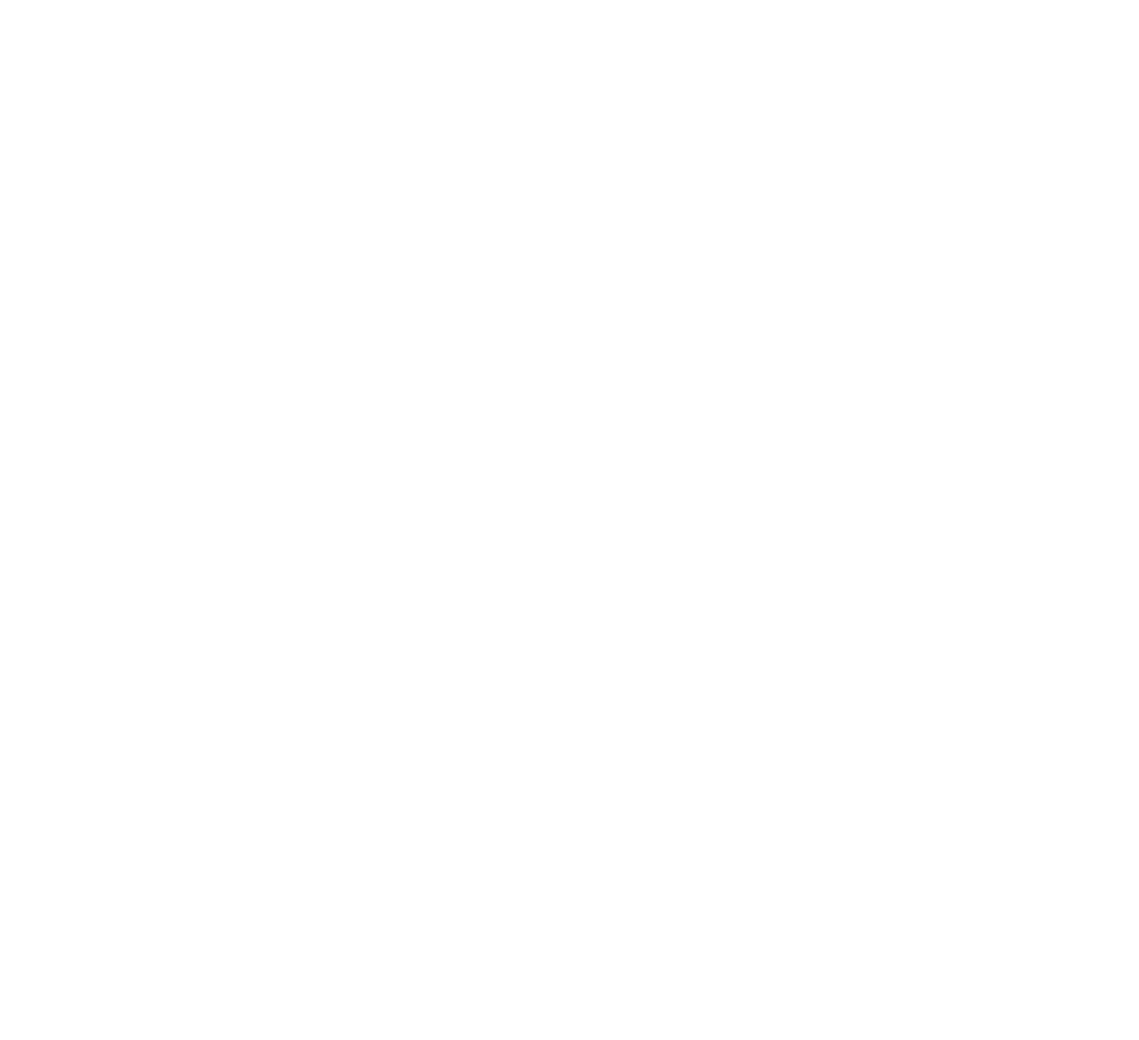
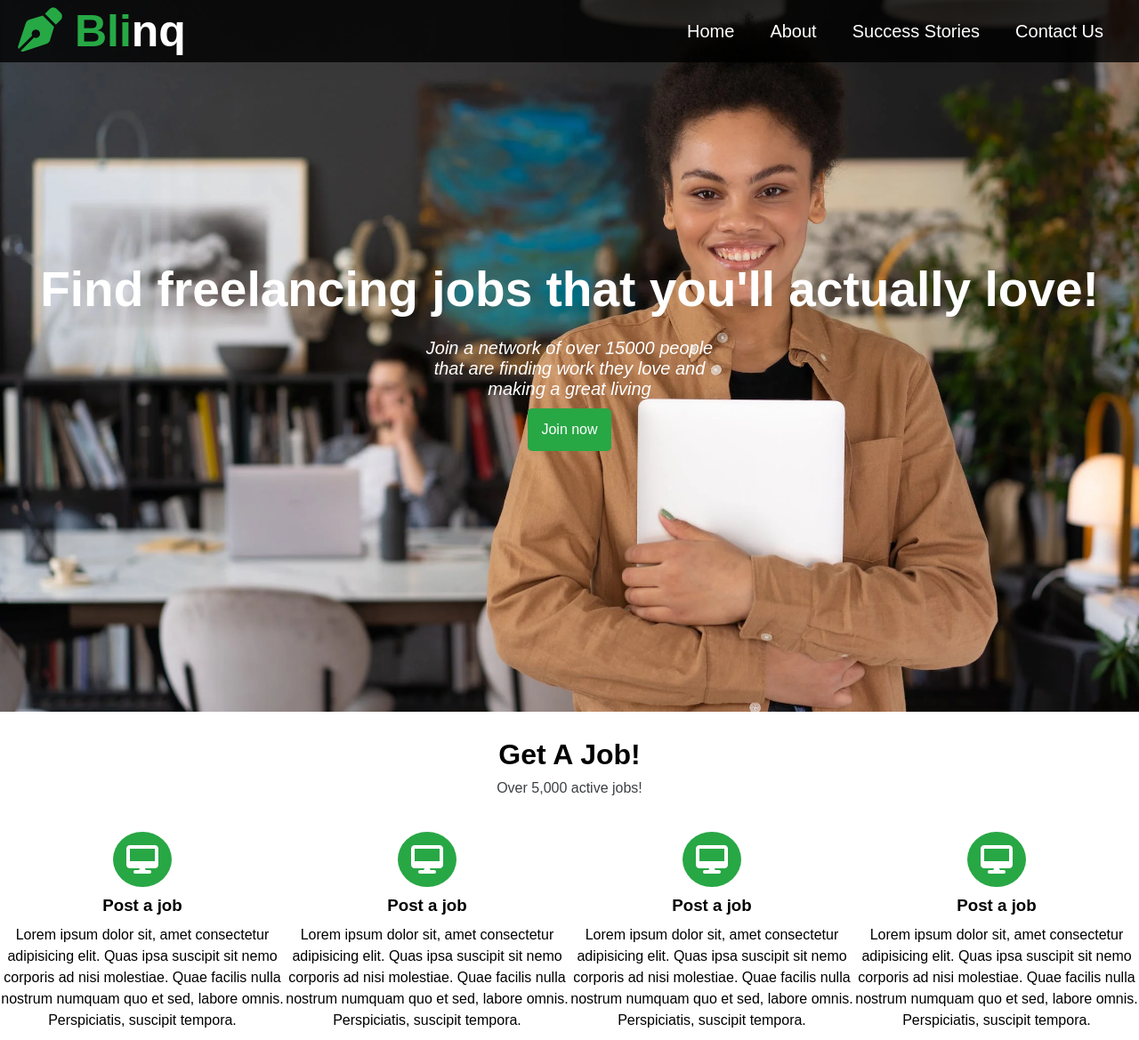
Before and after one commit to palakchawla30/freelancing, a plain HTML site: page index.html in a window 1280 px wide. Shown: the whole page at 89% size. Before the commit the page ends 800 px from the top, so only its background shows below. Drawn offline with Linux system fonts and the light colour scheme.

Commit message:
Freelancing website made

```diff
--- a/index.html
+++ b/index.html
@@ -3,11 +3,77 @@
 <head>
     <meta charset="UTF-8">
     <meta name="viewport" content="width=device-width, initial-scale=1.0">
-    <title>FReelancing Website</title>
+    <title>Freelancing Website</title>
+
     <link rel="stylesheet" href="style.css">
     <link rel="stylesheet" href="utilities.css">
+    <link rel="stylesheet" href="https://cdnjs.cloudflare.com/ajax/libs/font-awesome/6.5.1/css/all.min.css" integrity="sha512-DTOQO9RWCH3ppGqcWaEA1BIZOC6xxalwEsw9c2QQeAIftl+Vegovlnee1c9QX4TctnWMn13TZye+giMm8e2LwA==" crossorigin="anonymous" referrerpolicy="no-referrer" />
 </head>
 <body>
+    <!-- nav starts -->
+       <nav class="d-flex">
+        <h1>
+            <i class="fa-solid fa-pen-nib text-success"></i>
+            <span class="text-success">Bli</span>nq
+        </h1>
+
+        <div>
+            <ul class="d-flex">
+                <li><a href="">Home</a></li>
+                <li><a href="">About</a></li>
+                <li><a href="">Success Stories</a></li>
+                <li><a href="">Contact Us</a></li>
+            </ul>
+        </div>
+       </nav>
+    <!-- nav ends -->
+
+    <!-- hero starts -->
+    <div class="hero d-flex">
+        <h1>
+            Find freelancing jobs that you'll actually love!
+        </h1>
+        <p>
+            <br>Join a network of over 15000 people
+            <br>that are finding work they love
+             and
+            <br> making a great living
+        </p>
+        <a href=""class="btn btn-success">Join now</a>
+    </div>
+    <!-- hero ends -->
+
+    <!-- new page about us starts -->
+    <div class="header">
+        <h1>Get A Job!</h1>
+        <p class="text-muted">Over 5,000 active jobs!</p>
+    </div>
+    <div class="d-flex" id="about-us">
+        <div class="d-flex d-col">
+            <i class="fa-solid fa-desktop fa-2x icon-success"></i>
+            <h3>Post a job</h3>
+            <p>Lorem ipsum dolor sit, amet consectetur adipisicing elit. Quas ipsa suscipit sit nemo corporis ad nisi molestiae. Quae facilis nulla nostrum numquam quo et sed, labore omnis. Perspiciatis, suscipit tempora.</p>
+        </div>
+
+        <div class="d-flex d-col">
+            <i class="fa-solid fa-desktop fa-2x icon-success"></i>
+            <h3>Post a job</h3>
+            <p>Lorem ipsum dolor sit, amet consectetur adipisicing elit. Quas ipsa suscipit sit nemo corporis ad nisi molestiae. Quae facilis nulla nostrum numquam quo et sed, labore omnis. Perspiciatis, suscipit tempora.</p>
+        </div>
+
+        <div class="d-flex d-col">
+            <i class="fa-solid fa-desktop fa-2x icon-success"></i>
+            <h3>Post a job</h3>
+            <p>Lorem ipsum dolor sit, amet consectetur adipisicing elit. Quas ipsa suscipit sit nemo corporis ad nisi molestiae. Quae facilis nulla nostrum numquam quo et sed, labore omnis. Perspiciatis, suscipit tempora.</p>
+        </div>
+
+        <div class="d-flex d-col">
+            <i class="fa-solid fa-desktop fa-2x icon-success"></i>
+            <h3>Post a job</h3>
+            <p>Lorem ipsum dolor sit, amet consectetur adipisicing elit. Quas ipsa suscipit sit nemo corporis ad nisi molestiae. Quae facilis nulla nostrum numquam quo et sed, labore omnis. Perspiciatis, suscipit tempora.</p>
+        </div>
+
+    </div>
 
 </body>
 </html>
--- a/style.css
+++ b/style.css
@@ -0,0 +1,88 @@
+*{
+    margin: 0%;
+    padding: 0%;
+    box-sizing: border-box;
+}
+
+body{
+    font-family: Arial, Helvetica, sans-serif;
+    /* line-height: 1.6em;
+    background-color: #fff;
+    color: #333; */
+}
+
+/* navbar starts */
+nav{
+    justify-content:space-between ;
+    background-color: rgb(0,0,0,0.8);
+    height: 70px;
+    align-items: center;
+    padding: 20px;
+    position: fixed;
+    top: 0;
+    width: 100%;
+}
+nav h1{
+    font-size: 50px;
+    color: white;
+}
+nav ul li{
+    list-style-type: none;
+}
+nav li a{
+  color: white;
+  padding: 10px 20px;
+  text-decoration: none;
+  font-size: 20px;
+}
+
+/* navbar ends */
+
+/* hero starts */
+.hero{
+    height: 100vh;
+    flex-direction: column;
+    justify-content: center;
+    align-items: center;
+    color: white;
+    background-image:url(hero.webp);
+    background-repeat: no-repeat;
+    background-size: cover;
+}
+.hero h1{
+    font-size: 55px;
+}
+.hero p{
+    font-size: 20px;
+    font-style: italic;
+    font-weight: 400;
+    width: 40%;
+    text-align: center;
+    margin-bottom: 10px;
+}
+/* hero ends */
+
+/* about us starts */
+.header{
+    padding: 30px;
+    text-align: center;
+}
+
+.header p{
+    margin: 10px 0px;
+}
+
+#about-us > div{
+    justify-content: center;
+    align-items: center;
+    text-align: center;
+}
+#about-us > div > *{
+    margin-bottom: 10px;
+}
+
+#about-us > div> p{
+    line-height: 1.5;
+}
+
+/* about us ends */
--- a/utilities.css
+++ b/utilities.css
@@ -0,0 +1,39 @@
+.text-success{
+    color: #26a945;
+}
+
+.text-primary{
+    color: #6264cb;
+}
+
+.text-muted{
+    color: #3c4044;
+}
+
+.d-flex{
+    display: flex;
+}
+
+.btn{
+    text-decoration: none;
+    padding: 15px;
+    border: none;
+    border-radius: 5px;
+}
+
+.btn-success{
+    background-color: #28a745;
+    color: #fff;
+}
+
+.d-col{
+    flex-direction: column;
+}
+
+.icon-success{
+    background-color: #28a745;
+    padding: 15px;
+    border-radius: 50%;
+    color: white;
+
+}
```
Also changed, not shown: hero.webp (added).
